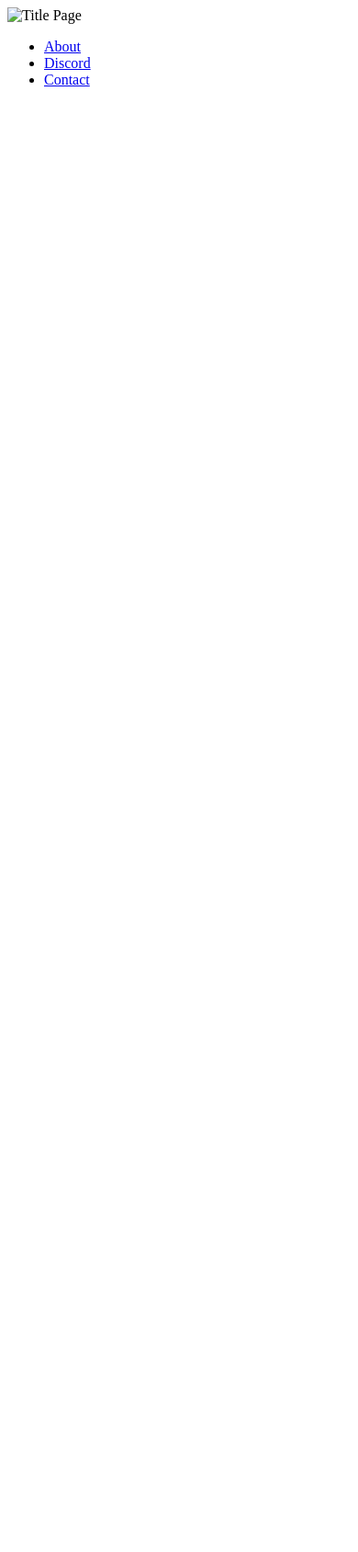
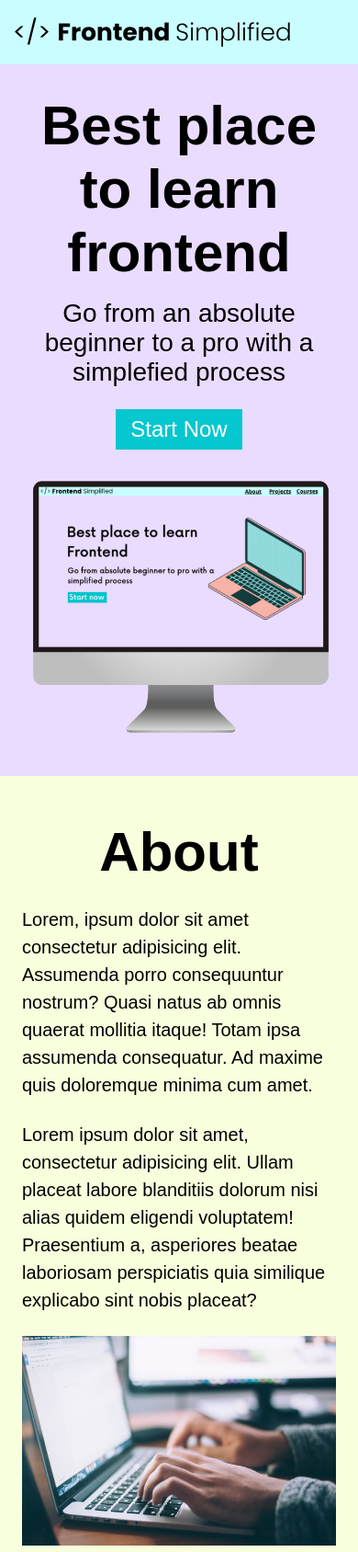
Before and after one commit to BArana2017/Wk-2-Project, a plain HTML site: page index.html in a window 390 px wide. Shown: the top 1688 px of the page at 92% size. Before the commit the page ends 844 px from the top, so only its background shows below. Drawn offline with Linux system fonts and the light colour scheme.

Commit message:
reviewing

```diff
--- a/index.html
+++ b/index.html
@@ -9,12 +9,87 @@
 <body>
     <section>
         <nav>
-            <img src="./assets/FES.svg" class="logo" alt="Title Page">
-        <ul>
-            <li><a href="#about">About</a></li>
-            <li><a href="#discord">Discord</a></li>
-            <li><a href="#contact">Contact</a></li>
-        </ul>
+            <img src="./FES.svg" class= "logo" alt="Title Page">
+            <ul>
+                <li><a href="#about">About</a></li>
+                <li><a href="#discord">Discord</a></li>
+                <li><a href="#contact">Contact</a></li>
+            </ul>
         </nav>
+        <header>
+        <div class="row">
+            <div class="home__description">
+                <h1>Best place to learn frontend</h1>
+                <p class="subheader">Go from an absolute beginner to a pro with a simplefied process</p>
+                <button class="home__description--button">Start Now</button>
+            </div>
+            <figure>
+                <img src="./laptop.png" alt="Home Page Image">
+            </figure>
+        </div>
+        </header>
+        </section>
+
+    <main>
+        <section id="about">
+            <h2>About</h2>
+            <div class="row">
+            <div class="section__description">
+            <div class="section__description--wrapper">
+                <p class="section__description--para">
+                    Lorem, ipsum dolor sit amet consectetur adipisicing elit. Assumenda porro consequuntur nostrum? Quasi natus ab omnis quaerat mollitia itaque! Totam ipsa assumenda consequatur. Ad maxime quis doloremque minima cum amet.
+                </p>
+                <p class="section__description--para">
+                    Lorem ipsum dolor sit amet, consectetur adipisicing elit. Ullam placeat labore blanditiis dolorum nisi alias quidem eligendi voluptatem! Praesentium a, asperiores beatae laboriosam perspiciatis quia similique explicabo sint nobis placeat?
+                </p>
+            </div>
+        </div>
+                <figure class="about__img--wrapper">
+                <img src="./about.jpg">
+            </figure>
+        </div>
+        </section>
+
+        <section id="discord">
+        <h2>Discord</h2>
+        <div class="row">
+        <div class="section__description">
+        <figure class="about__img--wrapper">
+        <img src="./discord.png" alt="Discord">
+        </figure>
+        <div class="section__description--wrapper">
+            <p section__description--para>
+                Lorem ipsum dolor sit amet consectetur adipisicing elit. Neque reiciendis libero at necessitatibus quae corporis aliquid, consectetur facilis sunt repellendus ab in fugit veritatis! Eius exercitationem similique iste architecto voluptate.
+            </p>
+            <p section__description--para>
+                Lorem ipsum dolor sit amet consectetur adipisicing elit. Fuga ducimus impedit maxime enim numquam necessitatibus? Ullam iure perferendis quam, neque dolor amet! Repellat sed pariatur atque commodi nesciunt adipisci nulla!
+            </p>
+        </div>
+        </div>
+    </div>
     </section>
+
+        <section id="contact">
+            <h2>Contact</h2>
+            <form action="">
+            <span>Email</span>
+            <input type="email" placeholder="jane@example.com">
+            <span>Message</span>
+            <textarea name="text" placeholder="Lets get started!"></textarea>
+                <button>Contact Us</button>
+        </form>
+        </section>
+    </main>
+
+    <footer class="footer__logo">
+        <img src="./FES.svg">
+        <div class="footer__links">
+            <a class="footer__link" href="#about">About</a>
+            <a class="footer__link" href="#discord">Discord</a>
+            <a class="footer__link" href="#contact">Contact</a>
+            <a class="footer__link" href="">Courses</a>
+        </div>
+        <p>Copyright Frontend Simplified</p>
+    </footer>
 </body>
+</html>
--- a/style.css
+++ b/style.css
@@ -0,0 +1,239 @@
+* {
+    padding: 0;
+    margin: 0;
+    box-sizing: border-box;
+    font-family: sans-serif;
+}
+
+nav {
+    height: 70px;
+    display: flex;
+    justify-content: space-between;
+    align-items: center;
+    padding: 0 16px;
+    background-color: #cafdff;
+}
+
+header {
+    background-color: #eadcff;
+    height: calc(100vh - 70px);
+    padding: 24px;
+    display: flex;
+    align-items: center;
+    justify-content: center;
+}
+
+h1 {
+    font-size: 72px;
+}
+
+.subheader {
+    font-size: 36px;
+    margin: 16px 0 24px 0;
+}
+
+button {
+    background-color: #05c7cf;
+    color: white;
+    border: none;
+    padding: 8px 16px;
+    font-size: 24px;
+    cursor: pointer;
+}
+
+a {
+    color: #000;
+    font-size: 24px;
+    font-weight: 700;
+}
+
+.logo {
+    width: 300px;
+}
+
+ul {
+    display: flex;
+}
+
+li {
+    list-style-type: none;
+    padding-left: 16px;
+}
+
+.row {
+    width: 100%;
+    max-width: 1300px;
+    margin: 0 auto;
+    display: flex;
+    align-items: center;
+    justify-content: center;
+}
+
+#about,
+#discord,
+#contact,
+footer {
+   padding: 48px 0;
+}
+
+/*
+
+About
+
+*/
+
+#about {
+    padding: 48px 0;
+    background-color: #f8ffdd;
+}
+
+h2 {
+    font-size: 60px;
+    text-align: center;
+    margin-bottom: 24px;
+}
+
+.section__description {
+    display: flex;
+    justify-content: center;
+    align-items: center;
+}
+
+.about__img--wrapper {
+    width: 40%;
+}
+
+img {
+    width: 100%
+}
+
+.section__description--wrapper {
+    width: 60%;
+}
+
+.about__img--wrapper,
+.section__description--wrapper {
+    padding: 0 24px;
+}
+
+
+.section__description--para {
+    font-size: 20px;
+    line-height: 1.5;
+    margin-bottom: 24px;
+}
+
+/*
+
+Discord
+
+*/
+
+#discord {
+    background-color: #cefeff;
+}
+
+/*
+
+Contact
+
+*/
+
+#contact {
+    background-color: #dce9ff;
+}
+
+form {
+    width: 100%;
+    max-width: 600px;
+    display: flex;
+    flex-direction: column;
+    margin: 0 auto;
+    padding: 0 24px;
+}
+
+input, textarea {
+    margin-bottom: 24px;
+    font-size: 20px;
+    padding: 6px 12px
+}
+
+/*
+
+Footer
+
+*/
+
+footer {
+    background-color: #aaf5ff;
+    display: flex;
+    flex-direction: column;
+    align-items: center;
+}
+
+.footer__logo {
+   max-width: 480px;
+   margin-bottom: 16px;
+   padding: 48px 24px
+}
+
+.footer__links {
+    margin-bottom: 32px;
+}
+
+.footer__link {
+    padding: 0 16px;
+    font-size: 18px;
+}
+
+footer {
+    padding: 48px 24px;
+}
+
+/* Small phones, tablets, large smart phones */
+@media (max-width: 728px) {
+    .row {
+    flex-direction: column;
+}
+
+.home__description {
+    margin-bottom: 24px;
+    display: flex;
+    flex-direction: column;
+    align-items: center;
+}
+
+.home__description--button {
+    max-width: 240px;
+
+}
+
+h1 {
+    text-align: center;
+    font-size: 60px;
+}
+
+.subheader {
+    text-align: center;
+    font-size: 28px;
+}
+
+ul {
+    display: none;
+}
+
+.section__description {
+    flex-direction: column;
+}
+.section__description--wrapper {
+    width: 100%;
+}
+
+.about__img--wrapper {
+    width: 100%;
+}
+
+#discord .section__description {
+    flex-direction: column-reverse;
+}
+}
```
